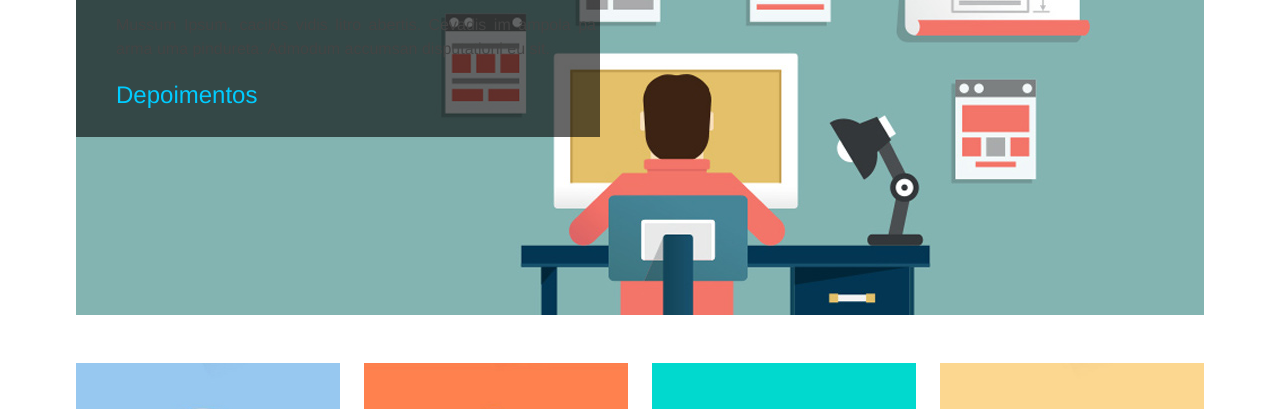
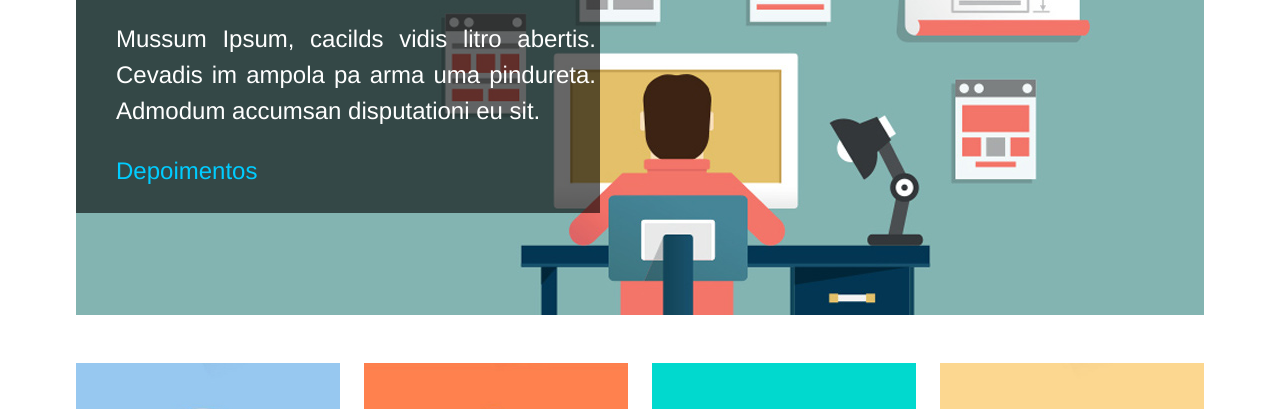
Before and after one commit to malukati/avalia-o-bimestral, a plain HTML site: page index.html in a window 1280 px wide. Shown: the part 319-728 px from the top of the page. Drawn offline with Linux system fonts and the light colour scheme.

Commit message:
Update style.css

```diff
--- a/css/style.css
+++ b/css/style.css
@@ -127,6 +127,10 @@ nav li a{
 	width: 480px;
 	padding:24px 4px 24px 40px;/*top right bottom left*/
 }
+.caixa p{
+	font-size: 24px;
+	color: #fff;
+}
 .caixa2{
 	position: absolute;
 	top: 48px;
```
